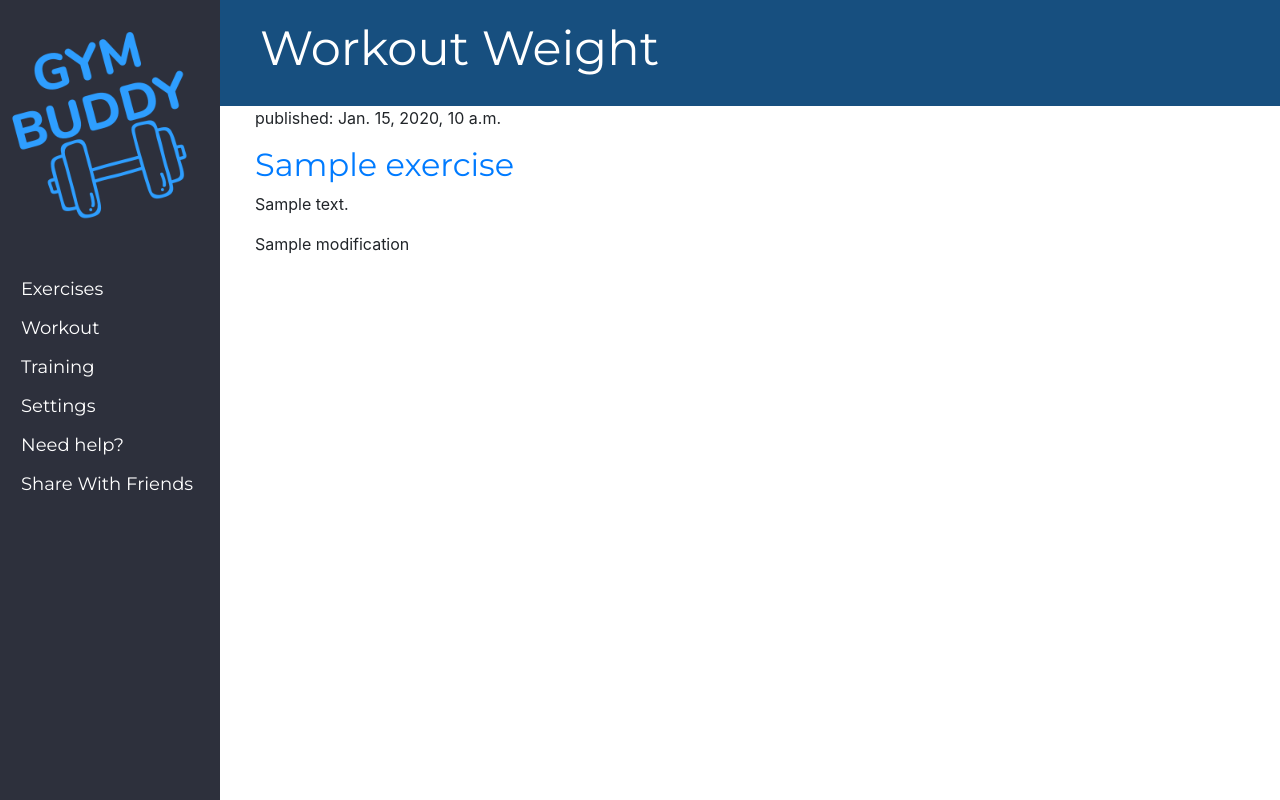
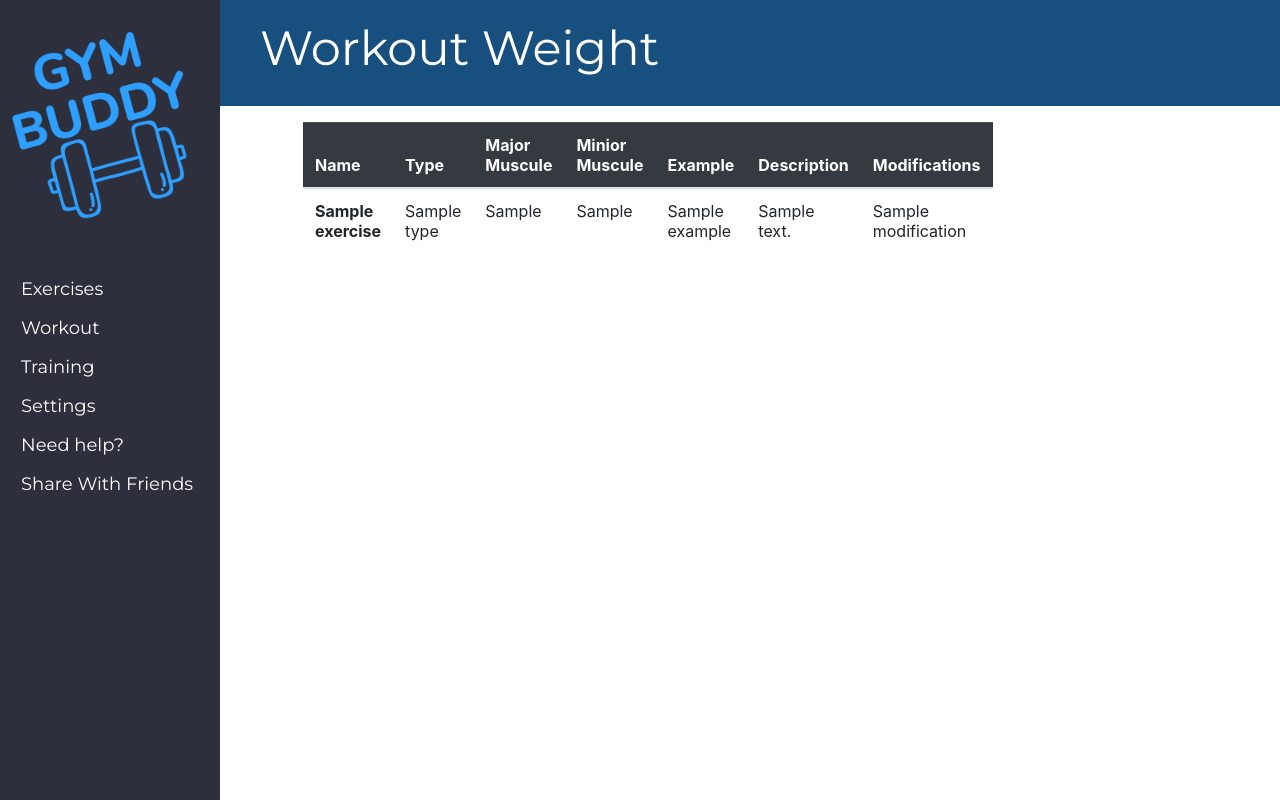
Before and after one commit to piszewc/Gym_Buddy, a Django app: template weight_buddy/templates/exercises/exercise_list.html in a window 1280 px wide. Run offline with Django 3.2, Linux system fonts and the light colour scheme; the template is opened without the code that fills it: most values are stand-ins (such as "Sample title", 1, 10 or a date in 2020); some libraries are stand-ins or nearby versions.

Commit message:
Update ex_list

```diff
--- a/weight_buddy/templates/exercises/exercise_list.html
+++ b/weight_buddy/templates/exercises/exercise_list.html
@@ -1,14 +1,34 @@
 {% extends 'workout_buddy/base.html' %}
 {% block content %}
-    {% for exercise in exercises %}
-    <div>
-        <p>published: {{ exercise.published_date }}</p>
-        <h2><a href="">{{ exercise.name }}</a></h2>
-        <p>{{ exercise.description|linebreaksbr }}</p>
-        <p>{{ exercise.modification|linebreaksbr }}</p>
 
-    </div>
-    {% endfor %}
+<div class="col-12 col-md-9 col-xl-8 py-md-3 pl-md-5 bd-content">
 
+    <table class="table ">
+        <thead class="table-dark ">
+            <tr>
+            <th scope="col">Name</th>
+            <th scope="col">Type</th>
+            <th scope="col">Major Muscule</th>
+            <th scope="col">Minior Muscule</th>
+            <th scope="col">Example</th>
+            <th scope="col">Description</th>
+            <th scope="col">Modifications</th>
+            </tr>
+        </thead>
+        <tbody>
+            {% for exercise in exercises %}
+                <tr>
+                <th scope="row">{{ exercise.name }}</th>
+                <td>{{ exercise.type }}</td>
+                <td>{{ exercise.major_muscule }}</td>
+                <td>{{ exercise.minior_muscule }}</td>
+                <td>{{ exercise.example }}</td>
+                <td>{{ exercise.description }}</td>
+                <td>{{ exercise.modification }}</td>
 
+                </tr>
+            {% endfor %}
+        </tbody>
+        </table>
+</div>
 {% endblock %}
```
